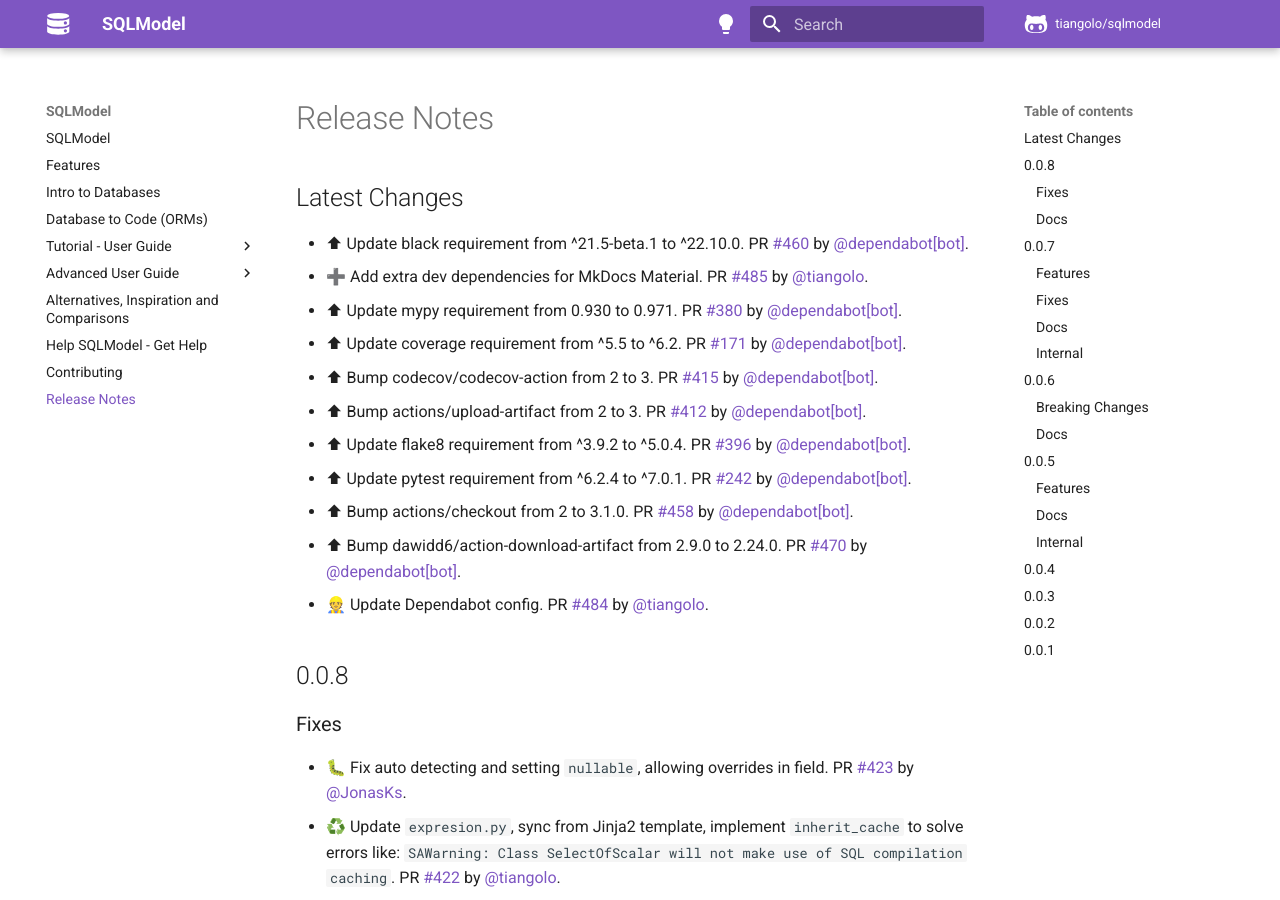
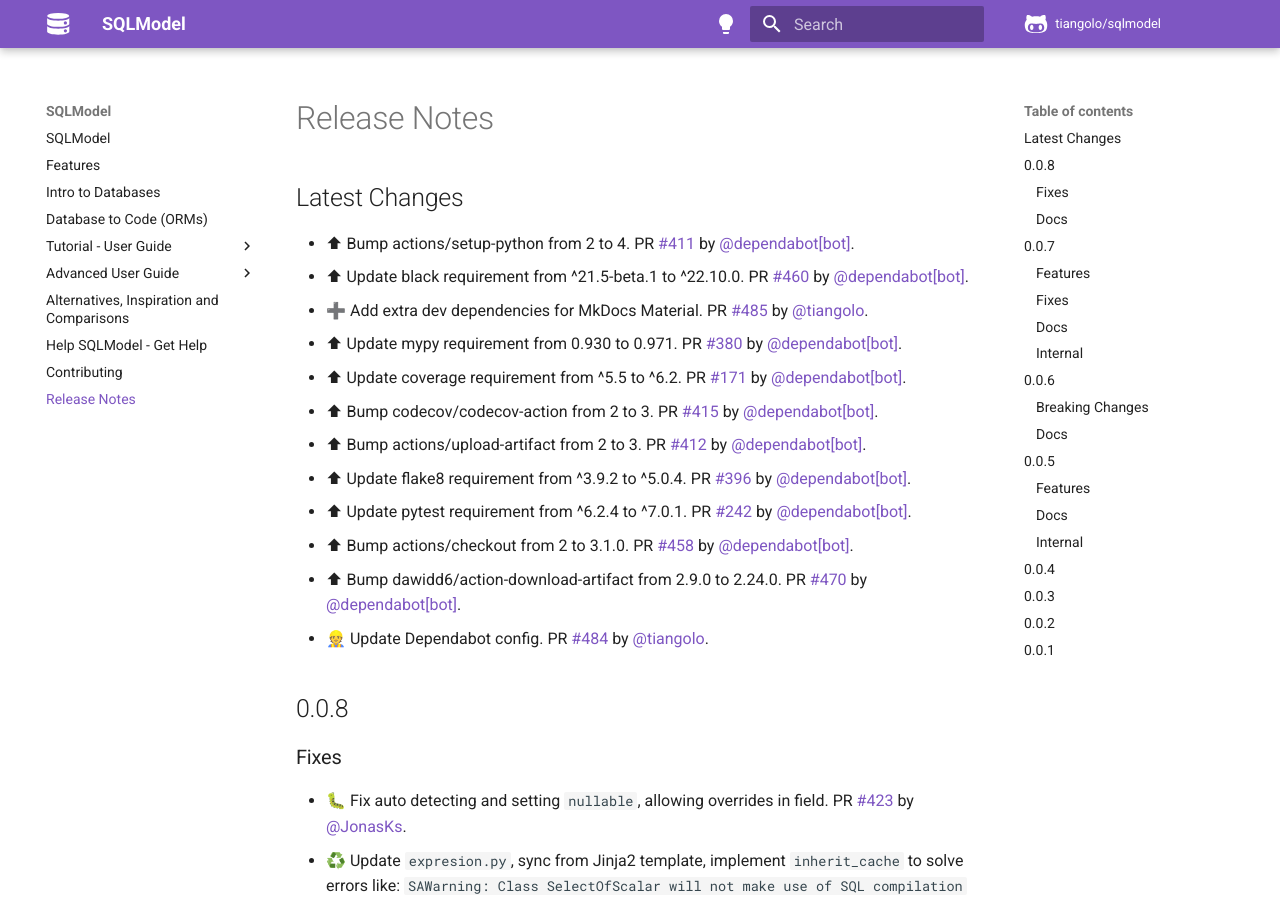
Before and after one commit to sztrakabalint/fastapi-sqlmodel, an MkDocs documentation site: the page built from docs/release-notes.md, in a window 1280 px wide and 900 px high. Built offline with MkDocs 1.6.1 and Material for MkDocs 9.7.7, drawn with Linux system fonts in a browser that asks for light colours; comment, search, counter and statistics services are not loaded.

Commit message:
📝 Update release notes

```diff
--- a/docs/release-notes.md
+++ b/docs/release-notes.md
@@ -2,6 +2,7 @@
 
 ## Latest Changes
 
+* ⬆ Bump actions/setup-python from 2 to 4. PR [#411](https://github.com/tiangolo/sqlmodel/pull/411) by [@dependabot[bot]](https://github.com/apps/dependabot).
 * ⬆ Update black requirement from ^21.5-beta.1 to ^22.10.0. PR [#460](https://github.com/tiangolo/sqlmodel/pull/460) by [@dependabot[bot]](https://github.com/apps/dependabot).
 * ➕ Add extra dev dependencies for MkDocs Material. PR [#485](https://github.com/tiangolo/sqlmodel/pull/485) by [@tiangolo](https://github.com/tiangolo).
 * ⬆ Update mypy requirement from 0.930 to 0.971. PR [#380](https://github.com/tiangolo/sqlmodel/pull/380) by [@dependabot[bot]](https://github.com/apps/dependabot).
```
